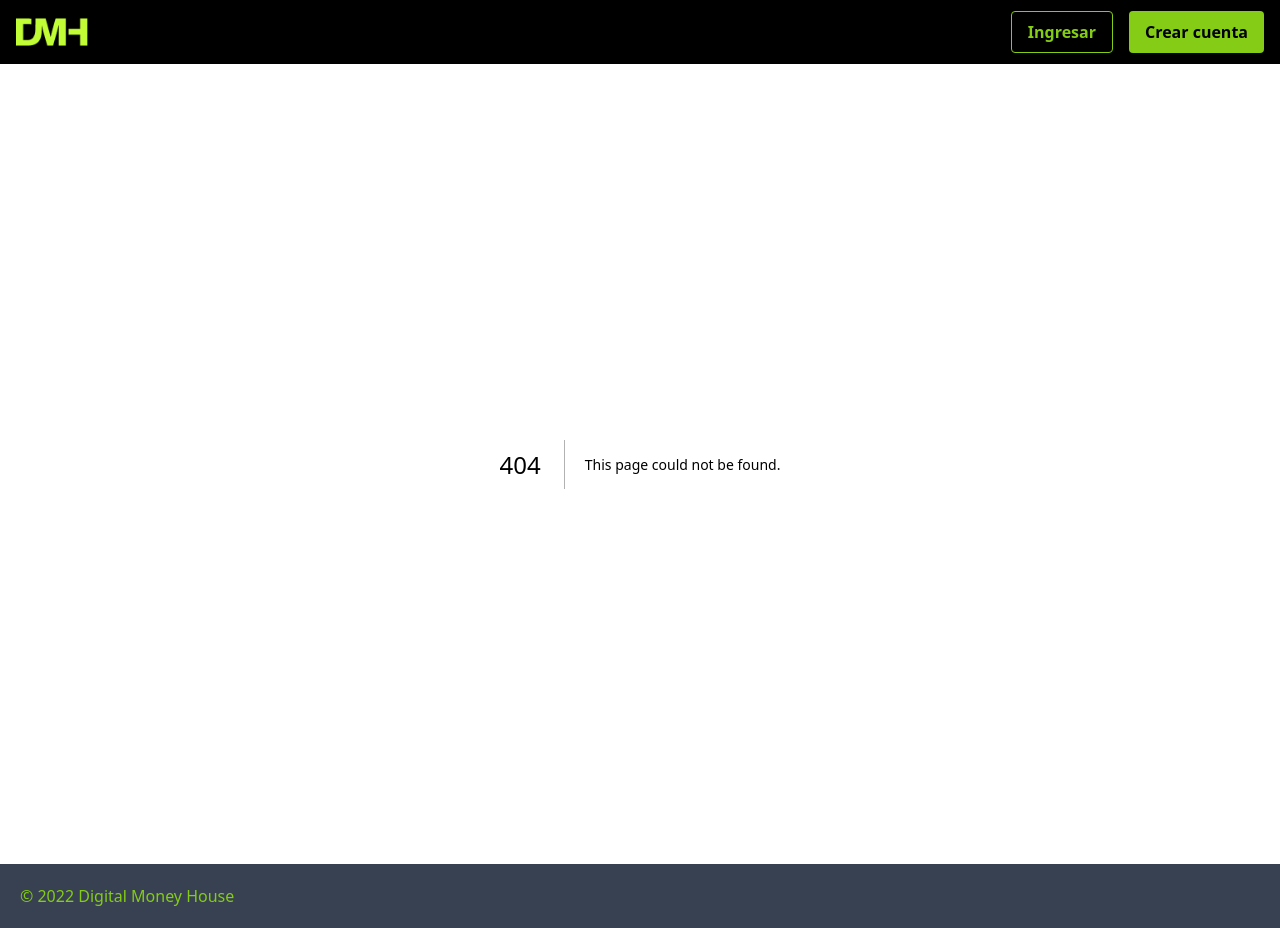
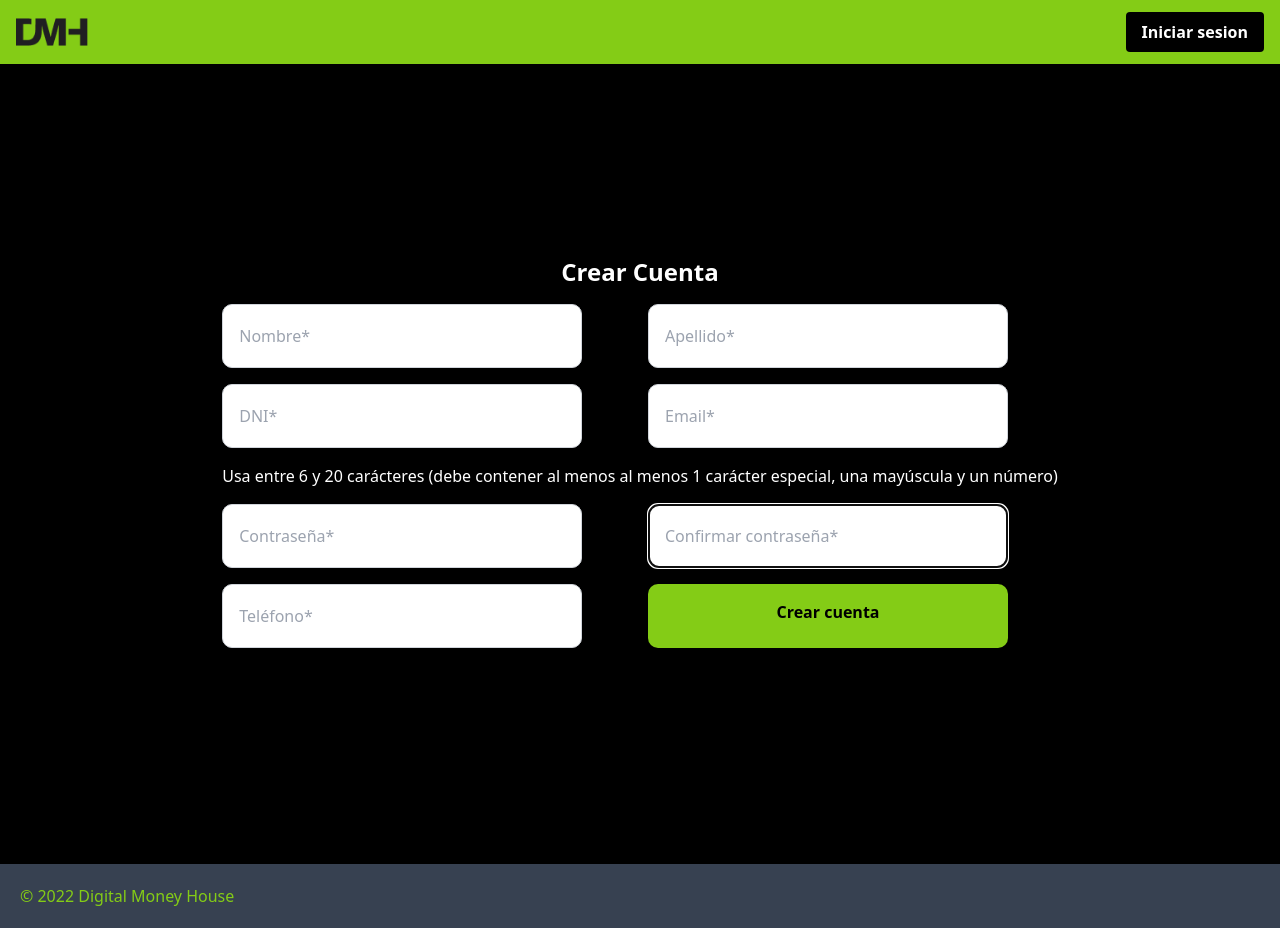
Before and after one commit to eayala199/DigitalMoneyHouse-Proyecto, a Next.js app: page /sign-up in a window 1280 px wide. Before the commit this address had no page. Built offline with nearby package versions, Linux system fonts and the light colour scheme.

Commit message:
template crear cuenta listo

```diff
--- /dev/null
+++ b/src/app/(main)/login-password/page.tsx
@@ -0,0 +1,41 @@
+'use client'
+import { useForm, FormProvider, useWatch } from 'react-hook-form';
+import { yupResolver } from '@hookform/resolvers/yup';
+import { loginSchema } from '../../yup/yup';
+import InputText from '@/app/components/inputs/InputText';
+import ContinueButton from '../../components/buttons/ContinueButton';
+
+const LoginPasswordPage = () => {
+  const methods = useForm({
+    resolver: yupResolver(loginSchema),
+    mode: 'onChange',
+  });
+
+  const { handleSubmit, formState, control } = methods;
+  const passwordValue = useWatch({ control, name: 'password' });
+  const isPasswordValid = passwordValue?.length >= 6;
+
+  const onSubmit = (data) => {
+    console.log(data);
+  };
+
+  return (
+    <div className="flex flex-col items-center justify-center min-h-screen py-2 bg-black text-white">
+      <h1 className="text-2xl font-bold">Ingresá tu contraseña</h1>
+      <FormProvider {...methods}>
+        <form className="flex flex-col space-y-4 py-4" onSubmit={handleSubmit(onSubmit)}>
+          <InputText
+            type="password"
+            placeholder="Contraseña"
+            fieldName="password"
+          />
+          {formState.errors.email && <p className="text-red-500">{formState.errors.email.message}</p>}
+          {formState.errors.password && <p className="text-red-500">{formState.errors.password.message}</p>}
+        </form>
+      </FormProvider>
+      <ContinueButton isEnabled={isPasswordValid} />
+    </div>
+  );
+};
+
+export default LoginPasswordPage;
--- /dev/null
+++ b/src/app/(main)/sign-up/page.tsx
@@ -0,0 +1,73 @@
+"use client";
+import { useForm, FormProvider, useWatch } from "react-hook-form";
+import { yupResolver } from "@hookform/resolvers/yup";
+import { loginSchema } from "../../yup/yup";
+import InputText from "@/app/components/inputs/InputText";
+import InputNumber from "@/app/components/inputs/InputNumber";
+import SignUpButton from "@/app/components/buttons/SignUpButton";
+
+const SignUpPage = () => {
+  const methods = useForm({
+    resolver: yupResolver(loginSchema),
+    mode: "onChange",
+  });
+
+  const { handleSubmit, formState, control } = methods;
+  const passwordValue = useWatch({ control, name: "password" });
+  const isPasswordValid = passwordValue?.length >= 6;
+
+  const onSubmit = (data) => {
+    console.log(data);
+  };
+
+  return (
+    <div className="flex flex-col items-center justify-center min-h-screen py-2 bg-black text-white">
+      <h1 className="text-2xl font-bold">Crear Cuenta</h1>
+      <FormProvider {...methods}>
+        <form
+          className="grid grid-cols-2 gap-4 py-4"
+          onSubmit={handleSubmit(onSubmit)}
+        >
+          <InputText type="text" placeholder="Nombre*" fieldName="text" />
+          <InputText type="text" placeholder="Apellido*" fieldName="surname" />
+          <InputNumber type="number" placeholder="DNI*" fieldName="dni" />
+          <InputText type="email" placeholder="Email*" fieldName="email" />
+          <div className="col-span-2">
+            <p>
+              Usa entre 6 y 20 carácteres (debe contener al menos al menos 1
+              carácter especial, una mayúscula y un número)
+            </p>
+          </div>
+          <InputText
+            type="password"
+            placeholder="Contraseña*"
+            fieldName="password"
+          />
+          <InputText
+            type="password"
+            placeholder="Confirmar contraseña*"
+            fieldName="confirmPassword"
+          />
+          <InputNumber
+            type="number"
+            placeholder="Teléfono*"
+            fieldName="phone"
+          />
+          <SignUpButton />
+          {formState.errors.email && (
+            <p className="text-red-500 col-span-2">
+              {formState.errors.email.message}
+            </p>
+          )}
+          {formState.errors.password && (
+            <p className="text-red-500 col-span-2">
+              {formState.errors.password.message}
+            </p>
+          )}
+        </form>
+      </FormProvider>
+    </div>
+  );
+};
+
+export default SignUpPage;
--- a/src/app/components/buttons/ContinueButton.tsx
+++ b/src/app/components/buttons/ContinueButton.tsx
@@ -1,4 +1,4 @@
-import React from "react";
+import React, { useEffect, useState } from "react";
 import Link from "next/link";
 
 type ContinueButtonProps = {
@@ -6,14 +6,29 @@ type ContinueButtonProps = {
 };
 
 const ContinueButton = ({ isEnabled }: ContinueButtonProps) => {
-  return (
-    <Link href={isEnabled ? "/login-password" : "#"}>
-      <div
-        className={`w-[360px] h-[64px] ${isEnabled ? 'bg-lime-500 text-black' : 'bg-gray-500 text-gray-400'} px-4 py-2 rounded-[10px] font-bold text-center border ${isEnabled ? 'border-lime-500' : 'border-gray-500'} pt-4 cursor-${isEnabled ? 'pointer' : 'not-allowed'}`}
-      >
+  const [targetUrl, setTargetUrl] = useState("/login-password");
+
+  useEffect(() => {
+    if (typeof window !== "undefined") {
+      const pathname = window.location.pathname;
+      if (pathname === "/login") {
+        setTargetUrl("/login-password");
+      } else if (pathname === "/login-password") {
+        setTargetUrl("/");
+      }
+    }
+  }, []);
+
+  return isEnabled ? (
+    <Link href={targetUrl}>
+      <div className="w-[360px] h-[64px] bg-lime-500 text-black px-4 py-2 rounded-[10px] font-bold text-center pt-4 cursor-pointer mb-2">
         Continuar
       </div>
     </Link>
+  ) : (
+    <div className="w-[360px] h-[64px] bg-lime-500 text-black px-4 py-2 rounded-[10px] font-bold text-center pt-4 cursor-not-allowed pointer-events-none mb-2">
+      Continuar
+    </div>
   );
 };
 
--- a/src/app/components/buttons/CreateAccountButtonGray.tsx
+++ b/src/app/components/buttons/CreateAccountButtonGray.tsx
@@ -3,7 +3,7 @@ import Link from "next/link";
 
 const CreateAccountButtonGray = () => {
   return (
-    <Link href="/signup">
+    <Link href="/sign-up">
       <div className="w-[360px] h-[64px] bg-gray-300 text-black px-4 py-2 rounded-[10px] font-bold text-center border border-gray-200 pt-4 mt-4">
         Crear cuenta
       </div>
--- /dev/null
+++ b/src/app/components/buttons/SignUpButton.tsx
@@ -0,0 +1,14 @@
+import React from 'react'
+import Link from "next/link";
+
+const SignUpButton = () => {
+  return (
+    <Link href="/login">
+      <div className="w-[360px] h-[64px] bg-lime-500 text-black px-4 py-2 rounded-[10px] font-bold text-center pt-4 cursor-pointer mb-2">
+        Crear cuenta
+      </div>
+    </Link>
+  )
+}
+
+export default SignUpButton
--- a/src/app/components/inputs/InputNumber.tsx
+++ b/src/app/components/inputs/InputNumber.tsx
@@ -13,7 +13,7 @@ const InputNumber = ({ type, fieldName, placeholder }: InputNumberProps) => {
       type={type}
       placeholder={placeholder}
       {...register(fieldName)}
-      className="hide-arrow p-3 my-3 md:my-4 w-full rounded-lg bg-total-white border border-light-primary"
+      className="w-[360px] h-[64px] bg-white-500 border border-gray-300 px-4 py-2 rounded-[10px] text-black"
     />
   );
 };
--- a/src/app/components/navbar/Navbar.tsx
+++ b/src/app/components/navbar/Navbar.tsx
@@ -6,8 +6,8 @@ import { usePathname } from "next/navigation";
 const Navbar = () => {
   const pathname = usePathname();
 
-  const bgColor = pathname === "/login" ? "bg-lime-500" : "bg-black";
-  const logo = pathname === "/login" ? "/assets/logo-black.png" : "/assets/logo.png";
+  const bgColor = pathname === "/login" || pathname === "/login-password" || pathname === "/sign-up" ? "bg-lime-500" : "bg-black";
+  const logo = pathname === "/login" || pathname === "/login-password" || pathname === "/sign-up" ? "/assets/logo-black.png" : "/assets/logo.png";
 
   return (
     <div className={`${bgColor} h-16 w-full flex justify-between items-center px-4`}>
@@ -16,17 +16,27 @@ const Navbar = () => {
           <img src={logo} alt="Logo" className="h-7 w-auto mr-4" />
         </Link>
       </div>
-      {pathname !== "/login" && (
+      {pathname !== "/login" && pathname !== "/login-password" && pathname !== "/sign-up" && (
         <div className="flex space-x-4">
           <Link href="/login">
             <div className="bg-black text-lime-500 px-4 py-2 rounded border border-lime-500 font-bold">
               Ingresar
             </div>
           </Link>
+          <Link href="/sign-up">
           <button className="bg-lime-500 text-black px-4 py-2 rounded font-bold">
             Crear cuenta
           </button>
+          </Link>
+
         </div>
+      )}
+      {pathname === "/sign-up" && (
+      <Link href="/login">
+        <div className="bg-black text-white px-4 py-2 rounded font-bold">
+          Iniciar sesion
+        </div>
+      </Link>
       )}
     </div>
   );
```
